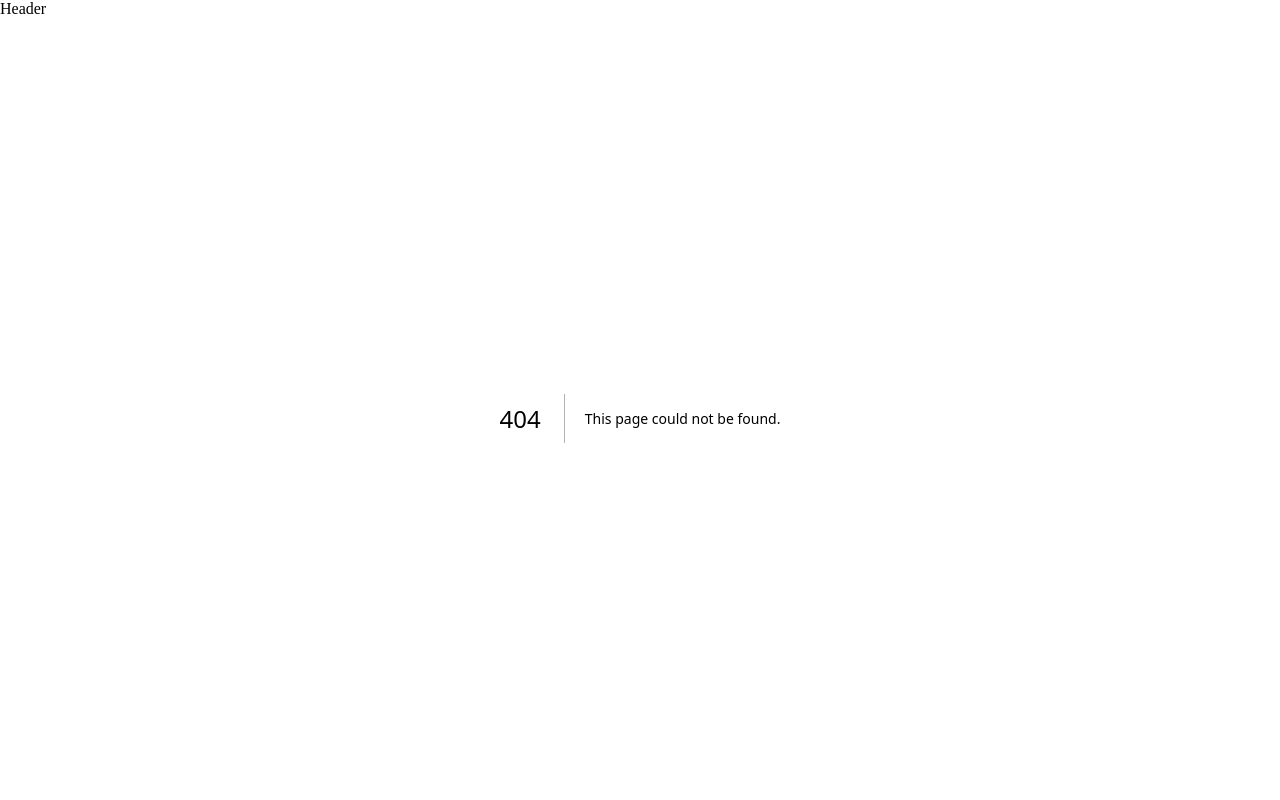
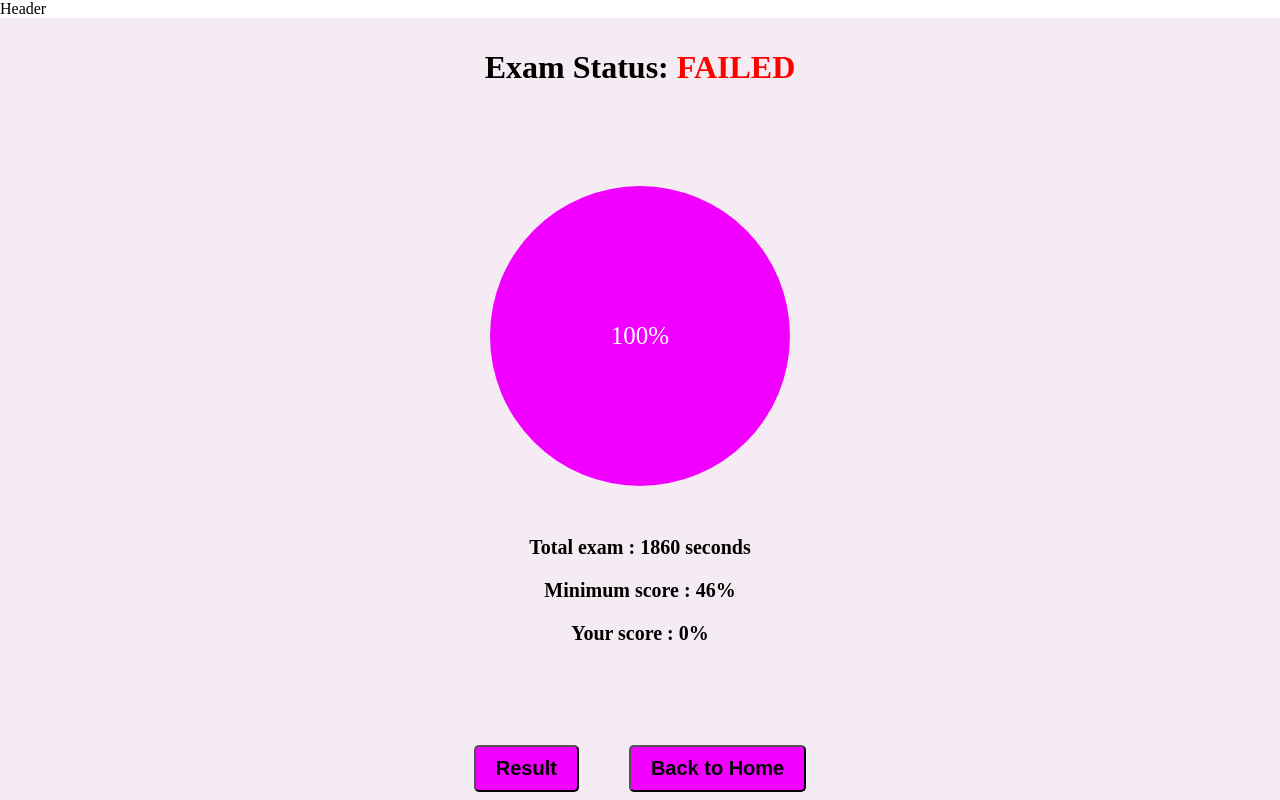
Before and after one commit to faridhajizada/morooq, a Next.js app: page /exam-status in a window 1280 px wide. Before the commit this address had no page. Shown: the top 800 px of the page. Built offline with nearby package versions, Linux system fonts and the light colour scheme.

Commit message:
feat:add examStatus

```diff
--- /dev/null
+++ b/src/pages/exam-status/index.js
@@ -0,0 +1,51 @@
+import React from "react";
+import { Container, Row } from "react-bootstrap";
+import s from "./../../styles/ExamStatus.module.scss";
+import Link from "next/link";
+
+function ExamStatus() {
+  return (
+    <div className={s.examStatus}>
+      <Container>
+        <Row>
+          <div className={s.examStatusFailed}>
+            <h1>
+              Exam Status: <span>FAILED</span>
+            </h1>
+          </div>
+        </Row>
+        <Row>
+          <div className={s.examStatusFailedBody}>
+            <div className={s.borderScore}>
+              <div className={s.scoreRadius}>
+                <p className={s.score}> 100%</p>
+              </div>
+            </div>
+            <p className={s.totalExam}>Total exam : 1860 seconds</p>
+            <p className={s.minimumScore}>Minimum score : 46%</p>
+            <p className={s.yourScore}>Your score : 0%</p>
+          </div>
+        </Row>
+        <Row>
+          <div className={s.examStatusBtn}>
+            <div className={s.BtnResult}>
+              <Link href="./">
+                <button className={s.examStatusBtnResult}>Result</button>
+              </Link>
+            </div>
+
+            <div className={s.BtnBackToHome}>
+              <Link href="./">
+                <button className={s.examStatusBtnBackToHome}>
+                  Back to Home
+                </button>
+              </Link>
+            </div>
+          </div>
+        </Row>
+      </Container>
+    </div>
+  );
+}
+
+export default ExamStatus;
--- /dev/null
+++ b/src/styles/ExamStatus.module.scss
@@ -0,0 +1,59 @@
+.examStatus {
+  background-color: rgba(169, 80, 138, 0.1137254902);
+  padding: 10px;
+  .examStatusFailed {
+    text-align: center;
+    h1 {
+      span {
+        color: red;
+      }
+    }
+  }
+
+  .examStatusFailedBody {
+    text-align: center;
+    margin: 100px 0;
+  }
+
+  .borderScore {
+    display: flex;
+    justify-content: center;
+    margin: 50px 0;
+    .scoreRadius {
+      display: flex;
+      align-items: center;
+      justify-content: center;
+      height: 300px;
+      width: 300px;
+      background-color: rgb(242, 0, 255);
+      border-radius: 50%;
+      color: white;
+      font-size: 25px;
+    }
+  }
+
+  .totalExam,
+  .minimumScore,
+  .yourScore {
+    font-size: 20px;
+    font-weight: 700;
+  }
+
+  .examStatusBtn {
+    display: flex;
+    justify-content: center;
+    align-items: center;
+    gap: 50px;
+    margin: 50px 0;
+
+    .examStatusBtnResult,
+    .examStatusBtnBackToHome{
+      padding: 10px 20px;
+      border-radius: 5px;
+      font-size: 20px;
+      font-weight: 700;
+      cursor: pointer;
+      background-color: rgb(242, 0, 255);
+    }
+  }
+}
```
Also changed, not shown: src/components/exam/ExamFooter.js (+4 -3 lines).
